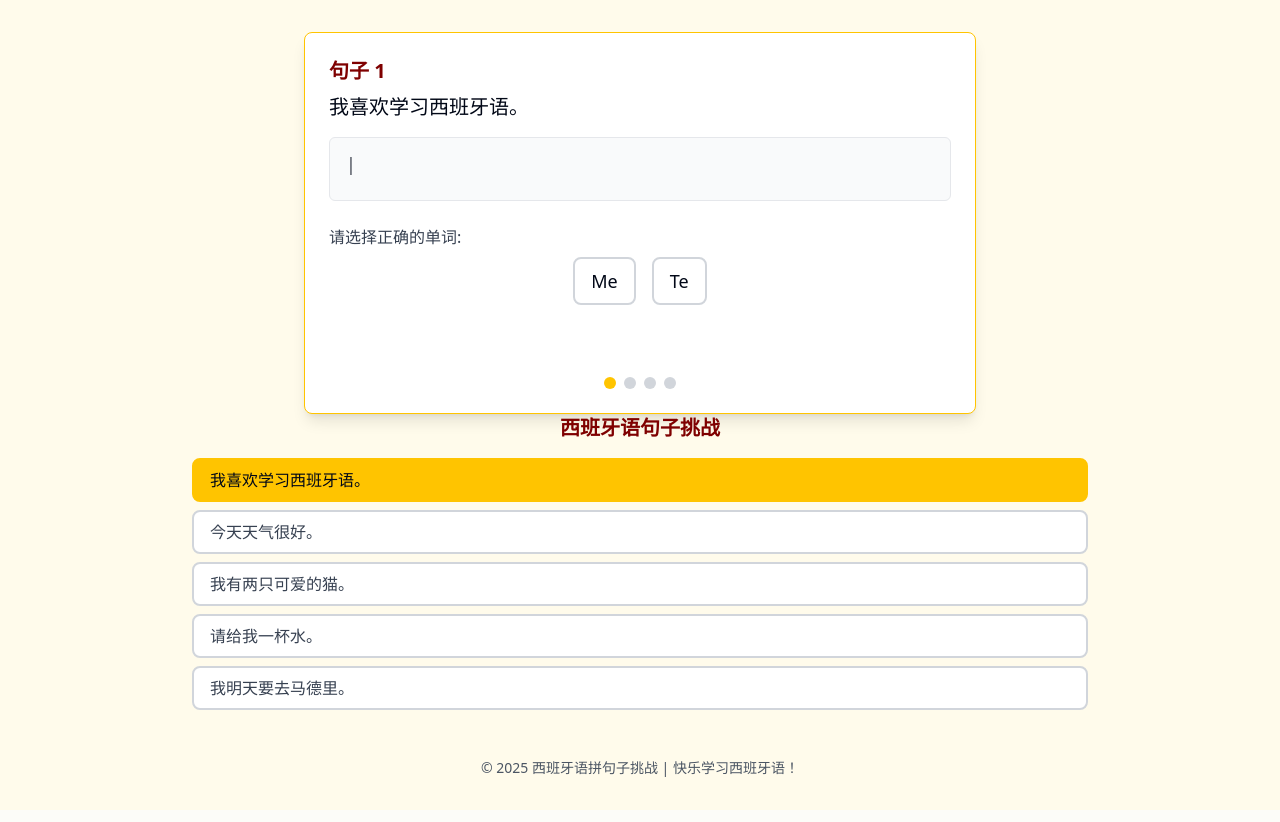
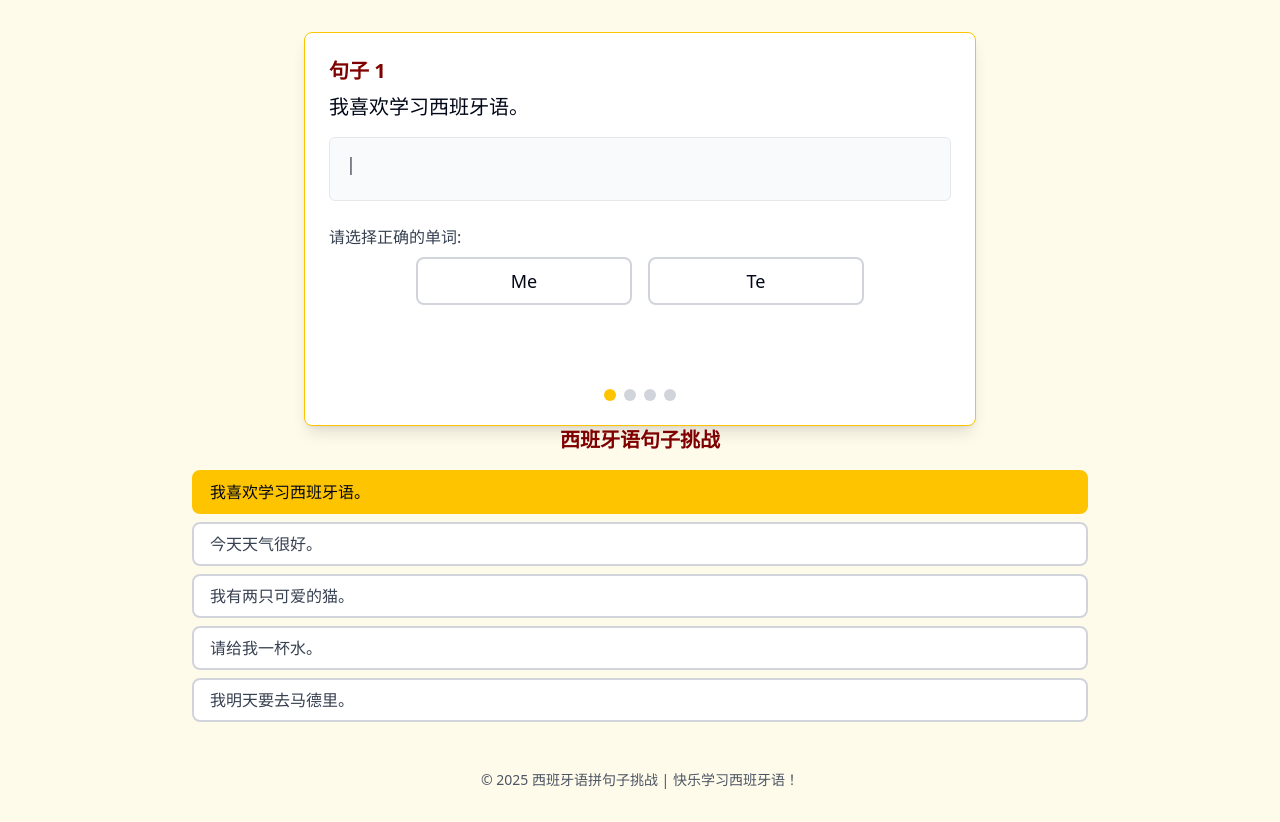
Before and after one commit to danoyang/spanish-sentence-fiesta, a React (Vite) app: page / in a window 1280 px wide. Built offline with nearby package versions, Linux system fonts and the light colour scheme.

Commit message:
Fix: Keep word option and tip area fixed
Fix the layout of word options and tip area to prevent shifting.

```diff
--- a/src/components/SentenceBuilder.tsx
+++ b/src/components/SentenceBuilder.tsx
@@ -78,7 +78,6 @@ export const SentenceBuilder = ({
         setIsLastCorrect(null);
         setShowTip(false);
         setTipText("");
-        // We no longer update selectedOptions for incorrect answers
       }, 1200);
     }
   };
@@ -120,7 +119,9 @@ export const SentenceBuilder = ({
           <h3 className="text-md font-medium mb-2 text-gray-700">
             请选择正确的单词:
           </h3>
-          <div className="flex gap-4 justify-center">
+          {/* 固定高度和宽度的选项容器 */}
+          <div className="flex justify-center mb-2" style={{ minHeight: "48px" }}>
+            <div className="grid grid-cols-2 gap-4 w-full max-w-md">
               {currentWordChoice.options.map((option, index) => (
                 <WordOption
                   key={index}
@@ -157,16 +158,18 @@ export const SentenceBuilder = ({
                 />
               ))}
             </div>
+          </div>
           {/* 固定高度的答题结果提示区域【答对/答错】 */}
           <div
             className="mt-3 flex flex-col items-center justify-center"
-            style={{ height: "36px" }} // 固定高度
+            style={{ height: "48px", minHeight: "48px" }} // 增加固定高度
           >
             {showTip && tipText && (
               <span className={isLastCorrect ? "text-correct" : "text-incorrect"} style={{ fontWeight: "500" }}>
                 {tipText}
               </span>
             )}
+            {!showTip && <span style={{ opacity: 0 }}>&nbsp;</span>}
           </div>
         </div>
       )}
--- a/src/components/WordOption.tsx
+++ b/src/components/WordOption.tsx
@@ -34,7 +34,7 @@ export const WordOption = ({
   };
 
   let buttonClasses =
-    "px-4 py-2 rounded-lg transition-all border-2 font-medium text-lg";
+    "px-4 py-2 rounded-lg transition-all border-2 font-medium text-lg w-full";
 
   // 不提前显示答案颜色
   if (showFeedback) {
@@ -54,7 +54,7 @@ export const WordOption = ({
   }
 
   return (
-    <div className="flex flex-col items-center">
+    <div className="flex flex-col items-center w-full">
       <button
         className={cn(buttonClasses)}
         disabled={disabled}
@@ -62,11 +62,6 @@ export const WordOption = ({
       >
         {option.text}
       </button>
-      {showTip && tipText && (
-        <div className="mt-1 px-2 text-sm text-gray-700 text-center min-h-5">
-          {tipText}
-        </div>
-      )}
     </div>
   );
 };
```
Lines whose indentation alone changed are shown as unchanged.
